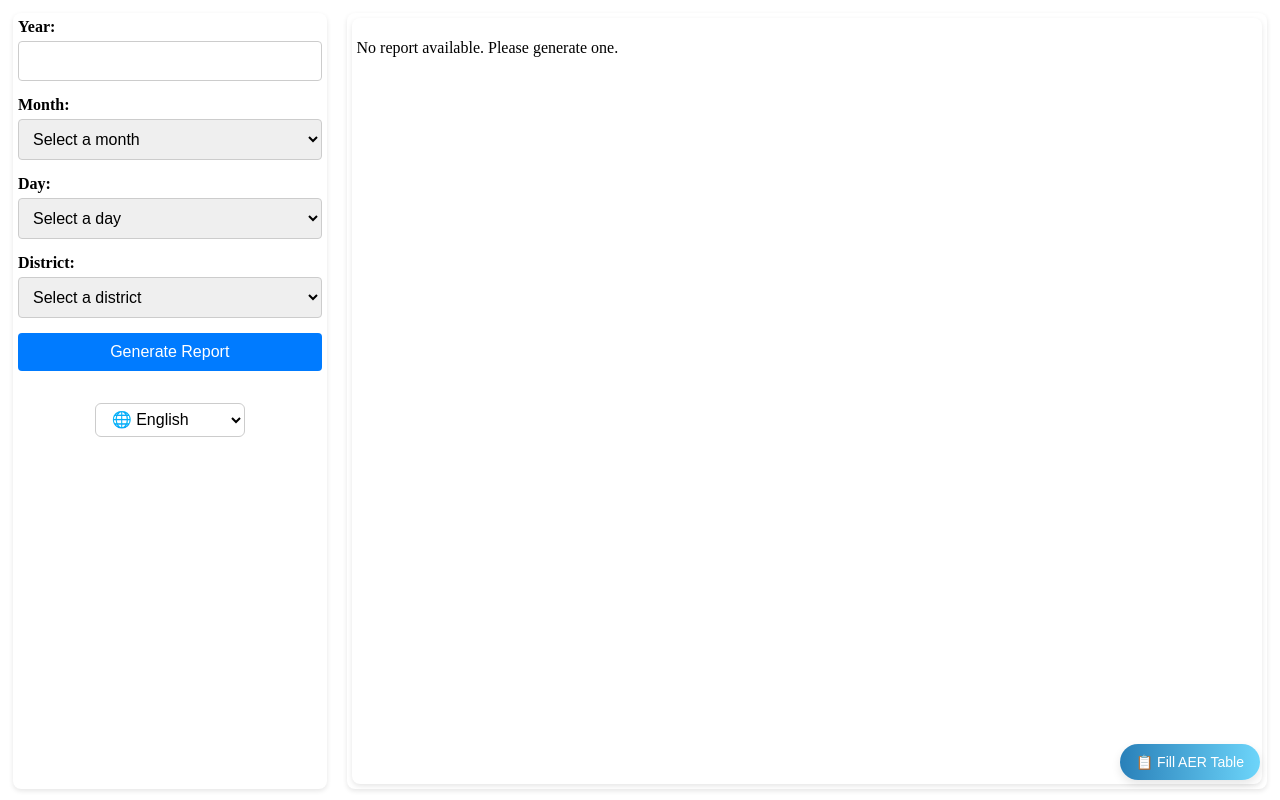
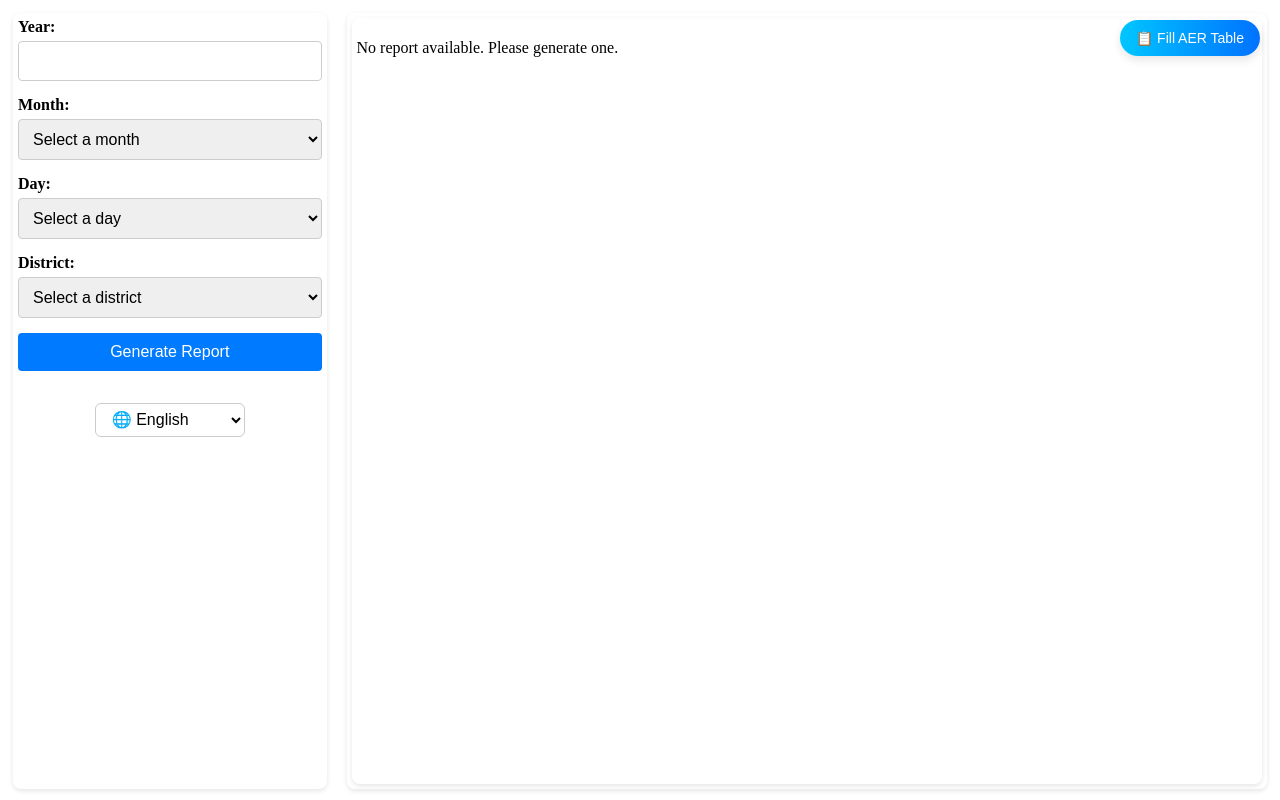
Before and after one commit to KashmeeraTT/ReportSystem4, a React (Create React App) app in the folder frontend/: page / in a window 1280 px wide. Both pictures are taken after a click on the button "English". Built offline with nearby package versions, Linux system fonts and the light colour scheme.

Commit message:
new table

```diff
--- a/frontend/src/components/AERFloatingTable/AERFloatingTable.css
+++ b/frontend/src/components/AERFloatingTable/AERFloatingTable.css
@@ -1,12 +1,12 @@
 .aer-floating-wrapper {
     position: fixed;
-    bottom: 20px;
+    top: 20px;
     right: 20px;
     z-index: 1000;
   }
 
   .floating-toggle {
-    background: linear-gradient(to right, #2980b9, #6dd5fa);
+    background: linear-gradient(to right, #00c6ff, #0072ff);
     color: white;
     padding: 10px 16px;
     font-size: 14px;
```
